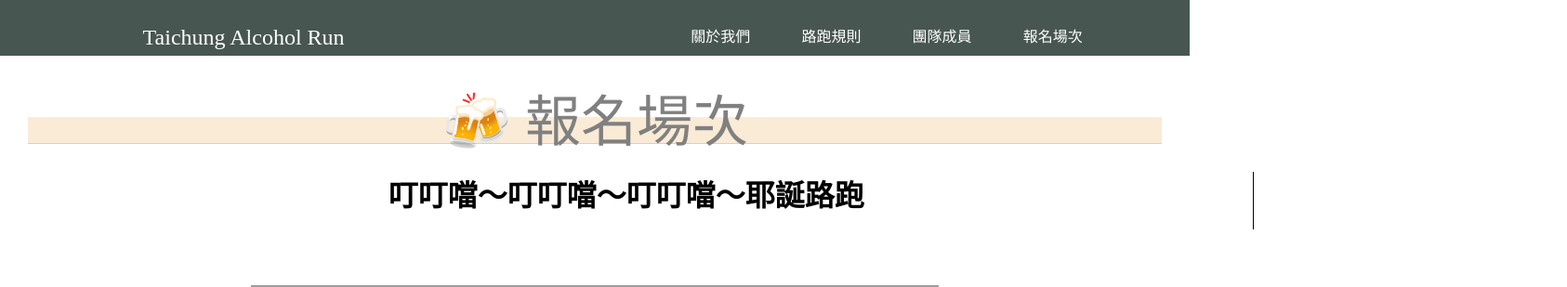
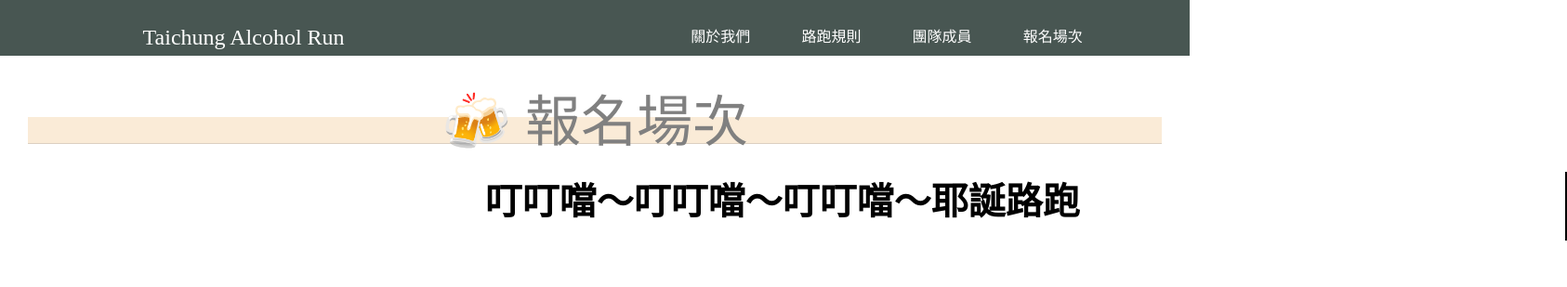
Before and after one commit to Charming-Chiao/-, a plain HTML site: page event.html in a window 1280 px wide. Shown: the top 309 px of the page at 93% size, 1686 px wide, since content can reach past the window. Drawn offline with nearby package versions, Linux system fonts and the light colour scheme; grey boxes are pictures that could not be loaded.

Commit message:
更新場次報名

```diff
--- a/event.css
+++ b/event.css
@@ -48,7 +48,7 @@
 .infoname {
   justify-content: center;
   /* 字型：使用 Consolas、Monaco、monospace（等寬字體）。大小：200%，放大 2 倍 加粗：bold*/
-  font: bold 200% Consolas, Monaco, monospace;
+  font: bold 250% Consolas, Monaco, monospace;
   /* 文字顏色為 白色 */
   /* color: white; */
   /* 限制 < > 的寬度為 15 個字元（ch，字元單位） */
```
Also changed, not shown: 1 other file.
